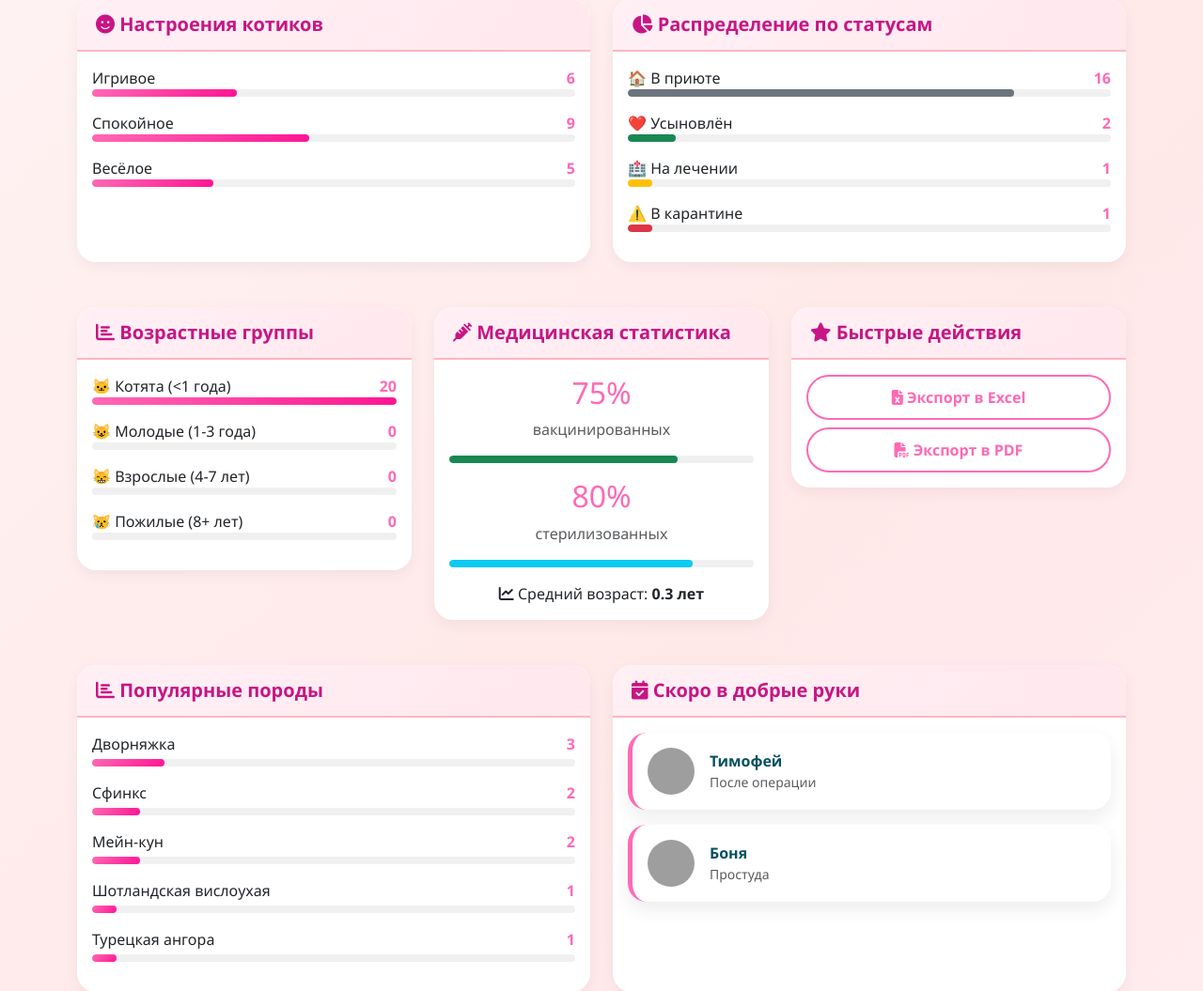
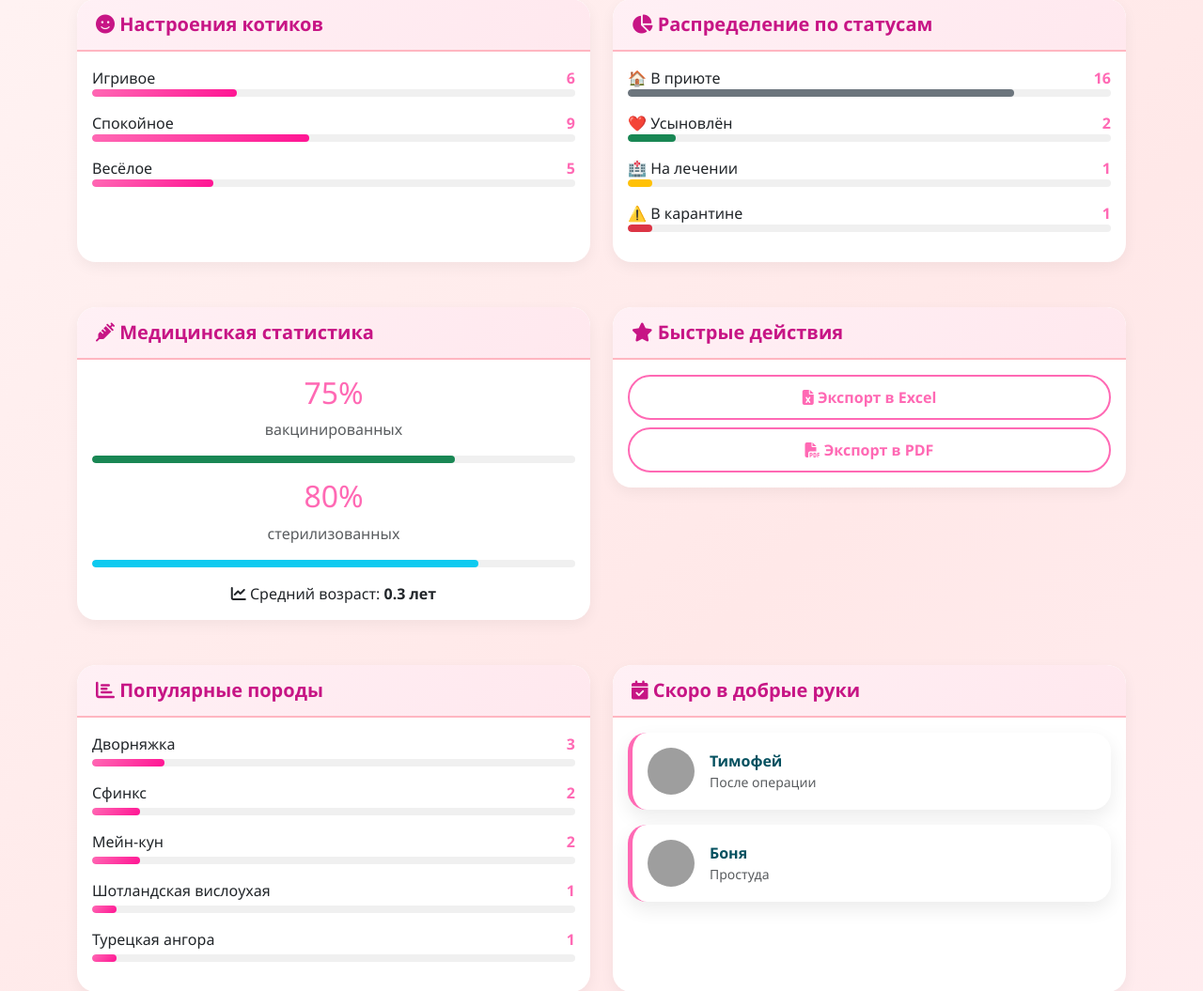
Before and after one commit to cybermurrmeow/kotopolis, a Flask app: page /dashboard in a window 1280 px wide. Shown: the part 411-1466 px from the top of the page at 94% size. Run offline with Flask 3, Linux system fonts and the light colour scheme; a user stored in the database is signed in; data comes from the database, SQL or seed files in the repository; grey boxes are pictures that could not be loaded.

Commit message:
Удален блок возрастных групп с дашборда

```diff
--- a/templates/dashboard.html
+++ b/templates/dashboard.html
@@ -123,58 +123,9 @@
         </div>
     </div>
 
-    <!-- ========== ВОЗРАСТНЫЕ ГРУППЫ ========== -->
+    <!-- ========== МЕДИЦИНСКАЯ СТАТИСТИКА И БЫСТРЫЕ ДЕЙСТВИЯ ========== -->
     <div class="row g-4 mb-5">
-        <div class="col-md-4">
-            <div class="card">
-                <div class="card-header">
-                    <h5 class="mb-0"><i class="fas fa-chart-bar"></i> Возрастные группы</h5>
-                </div>
-                <div class="card-body">
-                    <div class="mb-3">
-                        <div class="d-flex justify-content-between">
-                            <span>🐱 Котята (&lt;1 года)</span>
-                            <span class="fw-bold text-pink">{{ stats.kittens }}</span>
-                        </div>
-                        <div class="progress">
-                            {% set kittens_percent = (stats.kittens / stats.total * 100) if stats.total > 0 else 0 %}
-                            <div class="progress-bar bg-pink" style="width: {{ kittens_percent }}%"></div>
-                        </div>
-                    </div>
-                    <div class="mb-3">
-                        <div class="d-flex justify-content-between">
-                            <span>😺 Молодые (1-3 года)</span>
-                            <span class="fw-bold text-pink">{{ stats.young }}</span>
-                        </div>
-                        <div class="progress">
-                            {% set young_percent = (stats.young / stats.total * 100) if stats.total > 0 else 0 %}
-                            <div class="progress-bar bg-pink" style="width: {{ young_percent }}%"></div>
-                        </div>
-                    </div>
-                    <div class="mb-3">
-                        <div class="d-flex justify-content-between">
-                            <span>😸 Взрослые (4-7 лет)</span>
-                            <span class="fw-bold text-pink">{{ stats.adult }}</span>
-                        </div>
-                        <div class="progress">
-                            {% set adult_percent = (stats.adult / stats.total * 100) if stats.total > 0 else 0 %}
-                            <div class="progress-bar bg-pink" style="width: {{ adult_percent }}%"></div>
-                        </div>
-                    </div>
-                    <div class="mb-3">
-                        <div class="d-flex justify-content-between">
-                            <span>😿 Пожилые (8+ лет)</span>
-                            <span class="fw-bold text-pink">{{ stats.senior }}</span>
-                        </div>
-                        <div class="progress">
-                            {% set senior_percent = (stats.senior / stats.total * 100) if stats.total > 0 else 0 %}
-                            <div class="progress-bar bg-pink" style="width: {{ senior_percent }}%"></div>
-                        </div>
-                    </div>
-                </div>
-            </div>
-        </div>
-        <div class="col-md-4">
+        <div class="col-md-6">
             <div class="card">
                 <div class="card-header">
                     <h5 class="mb-0"><i class="fas fa-syringe"></i> Медицинская статистика</h5>
@@ -200,7 +151,7 @@
                 </div>
             </div>
         </div>
-        <div class="col-md-4">
+        <div class="col-md-6">
             <div class="card">
                 <div class="card-header">
                     <h5 class="mb-0"><i class="fas fa-star"></i> Быстрые действия</h5>
```
